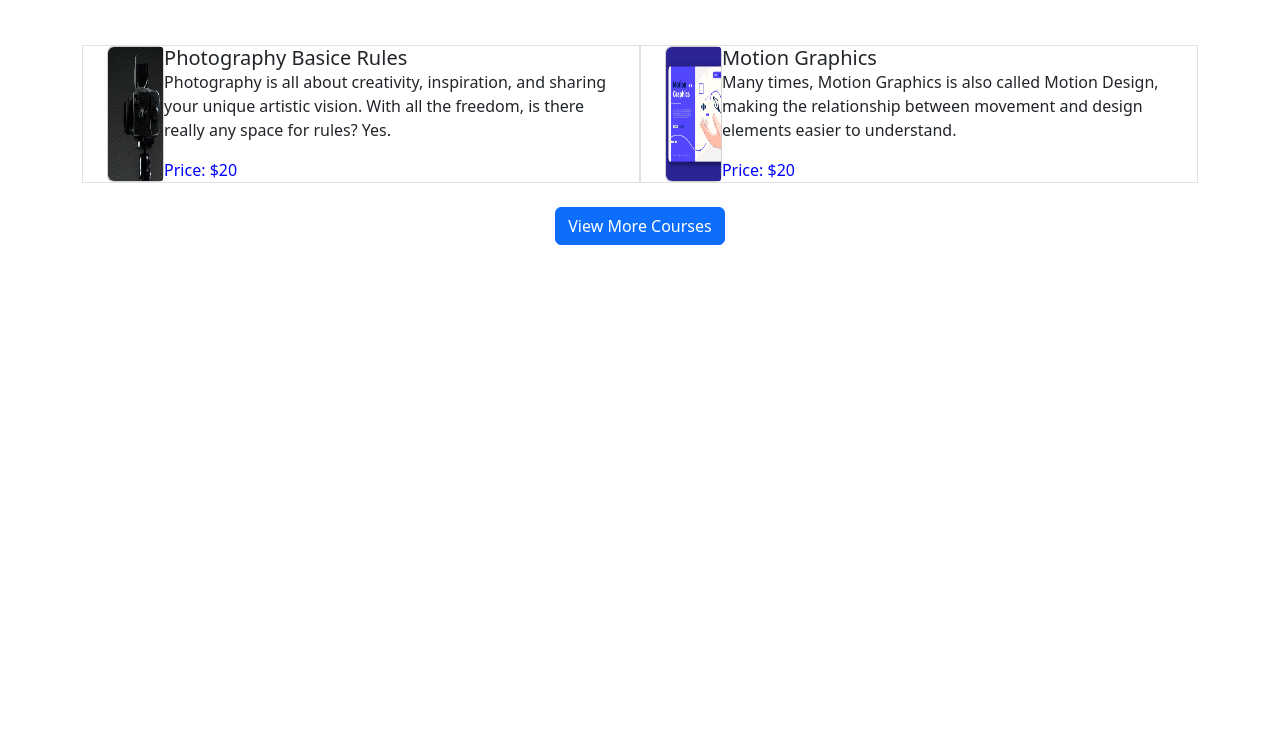
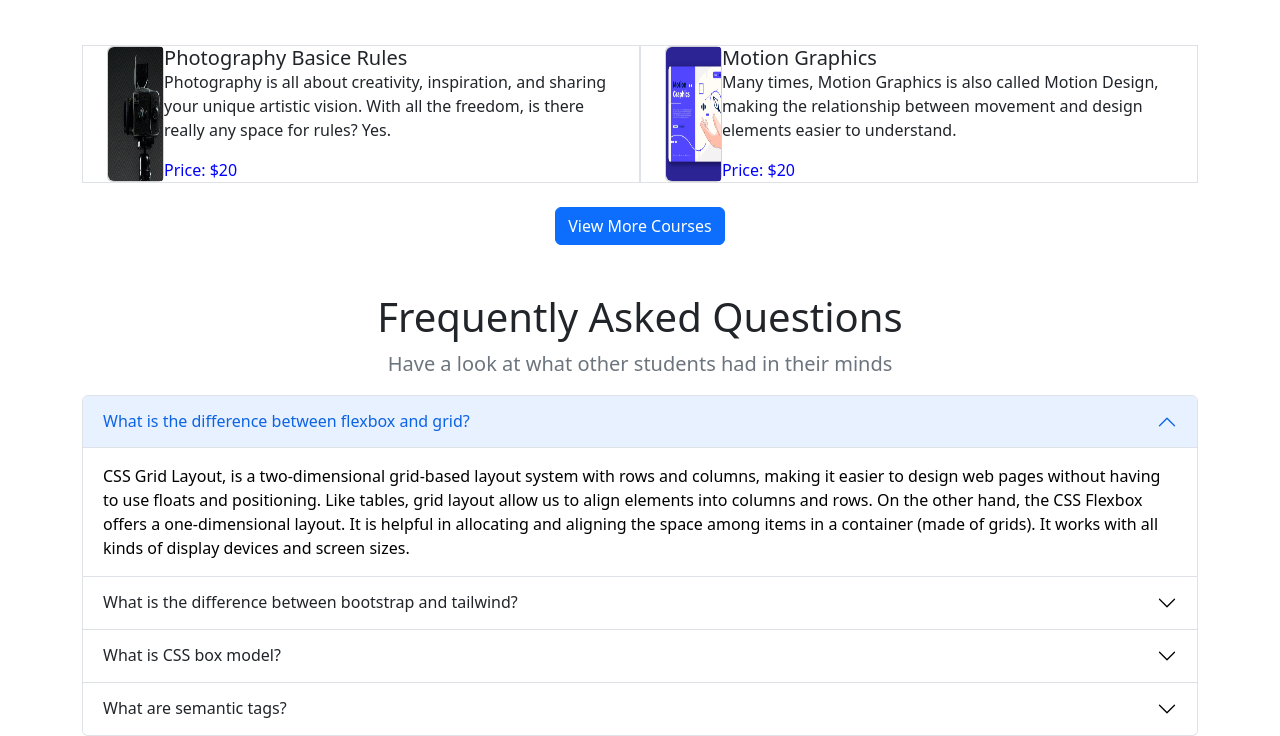
Before and after one commit to faiazahsan/Brain_Boost_edtech_website, a plain HTML site: page index.html in a window 1280 px wide. Shown: the part 1335-2071 px from the top of the page. Before the commit the page ends 1580 px from the top, so only its background shows below. Drawn offline with nearby package versions, Linux system fonts and the light colour scheme.

Commit message:
accordion added

```diff
--- a/index.html
+++ b/index.html
@@ -190,6 +190,77 @@
     </div>
 
 
+    <div class="container mt-5">
+      <div class="mx-auto">
+        <h5 class="fs-1 text-center">Frequently Asked Questions</h5>
+        <p class="fs-5 text-secondary text-center">Have a look at what other students had in their minds</p>
+      </div>
+    </div>
+
+
+    <!-- accordion section starts  -->
+    <section class="container">
+      <div class="accordion" id="accordionExample">
+        <div class="accordion-item">
+          <h2 class="accordion-header" id="headingOne">
+            <button class="accordion-button" type="button" data-bs-toggle="collapse" data-bs-target="#collapseOne" aria-expanded="true" aria-controls="collapseOne">
+              What is the difference between flexbox and grid?
+            </button>
+          </h2>
+          <div id="collapseOne" class="accordion-collapse collapse show" aria-labelledby="headingOne" data-bs-parent="#accordionExample">
+            <div class="accordion-body">
+              CSS Grid Layout, is a two-dimensional grid-based layout system with rows and columns, making it easier to design web pages without having to use floats and positioning. Like tables, grid layout allow us to align elements into columns and rows.
+
+              On the other hand, the CSS Flexbox offers a one-dimensional layout. It is helpful in allocating and aligning the space among items in a container (made of grids). It works with all kinds of display devices and screen sizes.
+            </div>
+          </div>
+        </div>
+        <div class="accordion-item">
+          <h2 class="accordion-header" id="headingTwo">
+            <button class="accordion-button collapsed" type="button" data-bs-toggle="collapse" data-bs-target="#collapseTwo" aria-expanded="false" aria-controls="collapseTwo">
+              What is the difference between bootstrap and tailwind?
+            </button>
+          </h2>
+          <div id="collapseTwo" class="accordion-collapse collapse" aria-labelledby="headingTwo" data-bs-parent="#accordionExample">
+            <div class="accordion-body">
+              While both are CSS frameworks, Bootstrap comes with a set of pre-styled responsive, mobile-first components that possess a definite UI kit. Tailwind CSS uses a set of utility classes to create a neat UI with more flexibility and uniqueness.
+            </div>
+          </div>
+        </div>
+        <div class="accordion-item">
+          <h2 class="accordion-header" id="headingThree">
+            <button class="accordion-button collapsed" type="button" data-bs-toggle="collapse" data-bs-target="#collapseThree" aria-expanded="false" aria-controls="collapseThree">
+              What is CSS box model?
+            </button>
+          </h2>
+          <div id="collapseThree" class="accordion-collapse collapse" aria-labelledby="headingThree" data-bs-parent="#accordionExample">
+            <div class="accordion-body">
+              The CSS box model is essentially a box that wraps around every HTML element. It consists of: margins, borders, padding, and the actual content.
+            </div>
+          </div>
+        </div>
+        <div class="accordion-item">
+          <h2 class="accordion-header" id="headingThree">
+            <button class="accordion-button collapsed" type="button" data-bs-toggle="collapse" data-bs-target="#collapseThree" aria-expanded="false" aria-controls="collapseThree">
+              What are semantic tags?
+            </button>
+          </h2>
+          <div id="collapseThree" class="accordion-collapse collapse" aria-labelledby="headingThree" data-bs-parent="#accordionExample">
+            <div class="accordion-body">
+              The HTML semantics refers to the tags that provide meaning to an HTML page rather than just presentation. It makes HTML more comprehensible by better defining the different sections and layout of web pages.
+            </div>
+          </div>
+        </div>
+      </div>
+
+    </section>
+
+    <!-- accordion section ends  -->
+
+
+
+
+
 
 
     <script src="https://cdn.jsdelivr.net/npm/bootstrap@5.2.0/dist/js/bootstrap.bundle.min.js" integrity="sha384-A3rJD856KowSb7dwlZdYEkO39Gagi7vIsF0jrRAoQmDKKtQBHUuLZ9AsSv4jD4Xa" crossorigin="anonymous"></script>
```
